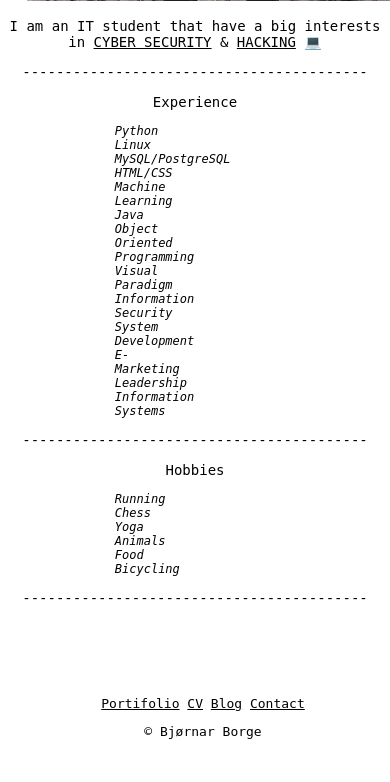
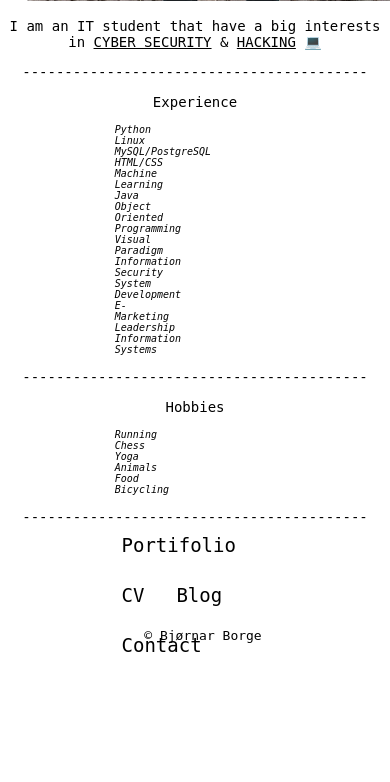
Before and after one commit to burneiz/homepage_and_portifolio, a PHP site: page / in a window 390 px wide. Shown: the part 1774-2556 px from the top of the page. After the commit the page ends 2426 px from the top, so only its background shows below. Run offline with PHP 8.4, Linux system fonts and the light colour scheme.

Commit message:
Update main.css

```diff
--- a/main.css
+++ b/main.css
@@ -78,13 +78,40 @@ main {
 @media screen and (max-width: 800px) {
   .about ul > li {
     font-style: italic;
-    font-size: 12px;
+    font-size: 10px;
     list-style-type: none;
     display: table;
     margin-left: 20%;
     margin-right: 80%;
     text-align: left;
   }
+
+  #myBtn {
+    display: none;
+    position: fixed;
+    bottom: 20px;
+    right: 30px;
+    z-index: 99;
+    font-size: 8px;
+    border: none;
+    outline: none;
+    background-color: rgb(0, 0, 0);
+    color: white;
+    cursor: pointer;
+    padding: 15px;
+    border-radius: 25px;
+    font-family: monospace;
+  }
+
+  .bottomnav a {
+    float: left;
+    color: #000000;
+    text-align: center;
+    padding: 14px 16px;
+    text-decoration: none;
+    font-size: 15px;
+  }
+
  }
 
 #myBtn {
@@ -113,8 +140,8 @@ footer {
   text-align: center;
   position: absolute;
   width: 100%;
-  margin-bottom: 30px;
-  padding-bottom: 30px;
+  margin-bottom: 40px;
+  padding-bottom: 40px;
 }
 
 /* Remove blue color from links */
@@ -122,19 +149,29 @@ a {
   color: inherit;
 }
 
-footer ul li {
-  display: inline;
-  color: black;
-  font-size: 18px;
-  padding: 13px;
+/* End of footer styling */
+
+/* Add a black background color to the top navigation */
+.bottomnav {
+  position: absolute;
+  left: 50%;
+  transform: translate(-50%, -50%);
+  padding-bottom: 40px;
 }
 
-footer ul {
-  float: center;
-  padding: 1px;
+
+/* Style the links inside the navigation bar */
+.bottomnav a {
+  float: left;
+  color: #000000;
+  text-align: center;
+  padding: 14px 16px;
+  text-decoration: none;
+  font-size: 19px;
 }
 
-footer ul a:hover {
-  font-size: 125%;
+/* Change the color of links on hover */
+.bottomnav a:hover {
+  background-color: #ddd;
+  border-radius: 8px;
 }
-/* End of footer styling */
```
